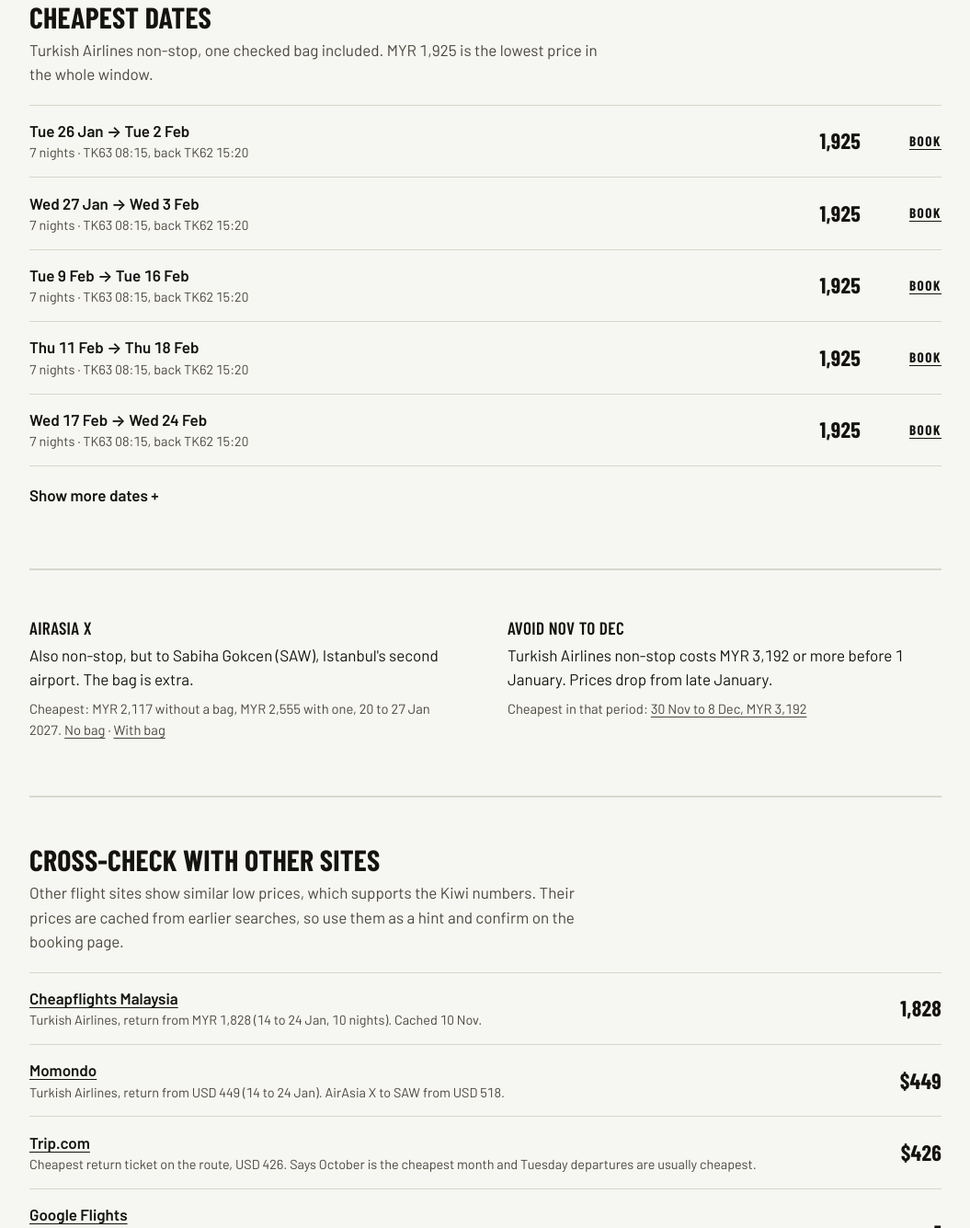
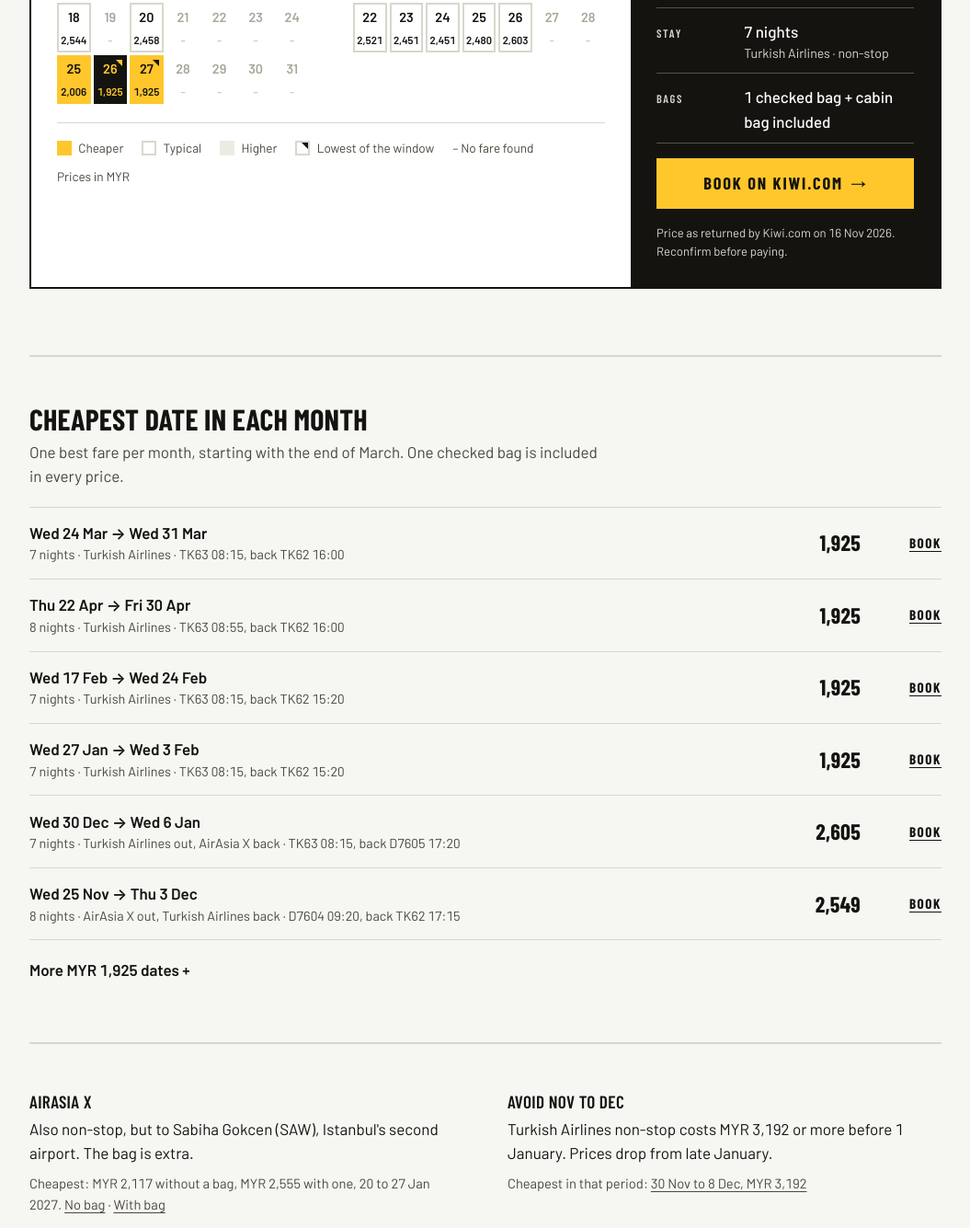
Before and after one commit to itzefyee/istanbul-flights, a plain HTML site: page index.html in a window 1280 px wide. Shown: the part 1465-2800 px from the top of the page at 92% size, without its empty margins (112-1167 px from the left). Drawn offline with nearby package versions, Linux system fonts and the light colour scheme.

Commit message:
Per-month cheapest dates, Istanbul photos, mixed-airline labels

```diff
--- a/index.html
+++ b/index.html
@@ -207,7 +207,7 @@ details.more[open] summary::after{content:" \2212"}
 .fine ul{padding-left:1.1rem;margin:.5rem 0 0}
 .refs-q{columns:1;list-style:none;padding:0;margin:.75rem 0 0}
 @media(min-width:56rem){.refs-q{columns:2;column-gap:3rem}}
-.refs-q li{break-inside:avoid;padding:.35rem 0;font-size:.95rem}.flist.x .fr{grid-template-columns:minmax(0,1fr) auto}.flist.x .fr>span:last-child{display:none}.flist.x a{text-underline-offset:.2em}</style>
+.refs-q li{break-inside:avoid;padding:.35rem 0;font-size:.95rem}.flist.x .fr{grid-template-columns:minmax(0,1fr) auto}.flist.x .fr>span:last-child{display:none}.flist.x a{text-underline-offset:.2em}.ph-hero{margin:0;background:var(--ink)}.ph-hero img{display:block;width:100%;height:clamp(14rem,34vw,26rem);object-fit:cover;object-position:50% 45%}figure{margin:0}figcaption{font-size:.82rem;color:var(--ink-2);padding:.6rem 0}.ph-hero figcaption{max-width:68rem;margin:0 auto;padding:.7rem clamp(1.25rem,4vw,3rem);color:#d9d8cf}.ph-hero figcaption a{color:#fff}.ph-pair{display:grid;gap:1.25rem}.ph-pair figure:first-child img{aspect-ratio:16/9;object-fit:cover}.ph-pair img{display:block;width:100%;height:auto}</style>
 </head>
 <body>
 
@@ -225,6 +225,11 @@ details.more[open] summary::after{content:" \2212"}
     </dl>
   </div>
 </header>
+<figure class="ph-hero">
+  <img src="img/panorama.jpg" width="1920" height="1071" alt="Istanbul from Galata Tower at dusk: the Golden Horn, Galata Bridge and the Hagia Sophia and Blue Mosque skyline" fetchpriority="high">
+  <figcaption>Golden Horn, Galata Bridge and the old city from Galata Tower. Photo: <a href="https://commons.wikimedia.org/wiki/File:Istanbul_panorama_(16293921746).jpg" target="_blank" rel="noopener noreferrer">Juraj Patekar</a>, <a href="https://creativecommons.org/licenses/by/2.0/" target="_blank" rel="noopener noreferrer">CC BY 2.0</a></figcaption>
+</figure>
+
 
 <main class="wrap">
 
@@ -256,35 +261,36 @@ details.more[open] summary::after{content:" \2212"}
       <aside class="pk-fare" id="fare" aria-live="polite"></aside>
     </div>
   </section>
-    <section class="block" aria-labelledby="cheap">
-    <h2 id="cheap">Cheapest dates</h2>
-    <p class="sub-p">Turkish Airlines non-stop, one checked bag included. MYR 1,925 is the lowest price in the whole window.</p>
+      <section class="block" aria-labelledby="cheap">
+    <h2 id="cheap">Cheapest date in each month</h2>
+    <p class="sub-p">One best fare per month, starting with the end of March. One checked bag is included in every price.</p>
     <ul class="flist">
-<li class="fr"><div class="fr-d"><strong>Tue 26 Jan &rarr; Tue 2 Feb</strong><span>7 nights &middot; TK63 08:15, back TK62 15:20</span></div><div class="fr-p">1,925</div><a class="fr-l" href="https://kiwi.com/u/kgv9326" target="_blank" rel="noopener noreferrer">Book<span class="sr-only"> Tue 26 Jan</span></a></li>
-<li class="fr"><div class="fr-d"><strong>Wed 27 Jan &rarr; Wed 3 Feb</strong><span>7 nights &middot; TK63 08:15, back TK62 15:20</span></div><div class="fr-p">1,925</div><a class="fr-l" href="https://kiwi.com/u/hw743j" target="_blank" rel="noopener noreferrer">Book<span class="sr-only"> Wed 27 Jan</span></a></li>
-<li class="fr"><div class="fr-d"><strong>Tue 9 Feb &rarr; Tue 16 Feb</strong><span>7 nights &middot; TK63 08:15, back TK62 15:20</span></div><div class="fr-p">1,925</div><a class="fr-l" href="https://kiwi.com/u/j5c2qjy" target="_blank" rel="noopener noreferrer">Book<span class="sr-only"> Tue 9 Feb</span></a></li>
-<li class="fr"><div class="fr-d"><strong>Thu 11 Feb &rarr; Thu 18 Feb</strong><span>7 nights &middot; TK63 08:15, back TK62 15:20</span></div><div class="fr-p">1,925</div><a class="fr-l" href="https://kiwi.com/u/puwc3d" target="_blank" rel="noopener noreferrer">Book<span class="sr-only"> Thu 11 Feb</span></a></li>
-<li class="fr"><div class="fr-d"><strong>Wed 17 Feb &rarr; Wed 24 Feb</strong><span>7 nights &middot; TK63 08:15, back TK62 15:20</span></div><div class="fr-p">1,925</div><a class="fr-l" href="https://kiwi.com/u/uvp96pf" target="_blank" rel="noopener noreferrer">Book<span class="sr-only"> Wed 17 Feb</span></a></li>
+<li class="fr"><div class="fr-d"><strong>Wed 24 Mar &rarr; Wed 31 Mar</strong><span>7 nights &middot; Turkish Airlines &middot; TK63 08:15, back TK62 16:00</span></div><div class="fr-p">1,925</div><a class="fr-l" href="https://kiwi.com/u/vufuk6" target="_blank" rel="noopener noreferrer">Book<span class="sr-only"> Wed 24 Mar</span></a></li>
+<li class="fr"><div class="fr-d"><strong>Thu 22 Apr &rarr; Fri 30 Apr</strong><span>8 nights &middot; Turkish Airlines &middot; TK63 08:55, back TK62 16:00</span></div><div class="fr-p">1,925</div><a class="fr-l" href="https://kiwi.com/u/5sq5d3m" target="_blank" rel="noopener noreferrer">Book<span class="sr-only"> Thu 22 Apr</span></a></li>
+<li class="fr"><div class="fr-d"><strong>Wed 17 Feb &rarr; Wed 24 Feb</strong><span>7 nights &middot; Turkish Airlines &middot; TK63 08:15, back TK62 15:20</span></div><div class="fr-p">1,925</div><a class="fr-l" href="https://kiwi.com/u/uvp96pf" target="_blank" rel="noopener noreferrer">Book<span class="sr-only"> Wed 17 Feb</span></a></li>
+<li class="fr"><div class="fr-d"><strong>Wed 27 Jan &rarr; Wed 3 Feb</strong><span>7 nights &middot; Turkish Airlines &middot; TK63 08:15, back TK62 15:20</span></div><div class="fr-p">1,925</div><a class="fr-l" href="https://kiwi.com/u/hw743j" target="_blank" rel="noopener noreferrer">Book<span class="sr-only"> Wed 27 Jan</span></a></li>
+<li class="fr"><div class="fr-d"><strong>Wed 30 Dec &rarr; Wed 6 Jan</strong><span>7 nights &middot; Turkish Airlines out, AirAsia X back &middot; TK63 08:15, back D7605 17:20</span></div><div class="fr-p">2,605</div><a class="fr-l" href="https://kiwi.com/u/kwur38m" target="_blank" rel="noopener noreferrer">Book<span class="sr-only"> Wed 30 Dec</span></a></li>
+<li class="fr"><div class="fr-d"><strong>Wed 25 Nov &rarr; Thu 3 Dec</strong><span>8 nights &middot; AirAsia X out, Turkish Airlines back &middot; D7604 09:20, back TK62 17:15</span></div><div class="fr-p">2,549</div><a class="fr-l" href="https://kiwi.com/u/mcgsyu" target="_blank" rel="noopener noreferrer">Book<span class="sr-only"> Wed 25 Nov</span></a></li>
     </ul>
     <details class="more">
-      <summary>Show more dates</summary>
+      <summary>More MYR 1,925 dates</summary>
       <ul class="flist">
-<li class="fr"><div class="fr-d"><strong>Thu 11 Mar &rarr; Fri 19 Mar</strong><span>8 nights &middot; TK63 08:15, back TK62 15:20</span></div><div class="fr-p">1,925</div><a class="fr-l" href="https://kiwi.com/u/nbjj3b2" target="_blank" rel="noopener noreferrer">Book<span class="sr-only"> Thu 11 Mar</span></a></li>
-<li class="fr"><div class="fr-d"><strong>Sun 21 Mar &rarr; Mon 29 Mar</strong><span>8 nights &middot; TK63 08:15, back TK62 16:00</span></div><div class="fr-p">1,925</div><a class="fr-l" href="https://kiwi.com/u/5kbdycv" target="_blank" rel="noopener noreferrer">Book<span class="sr-only"> Sun 21 Mar</span></a></li>
-<li class="fr"><div class="fr-d"><strong>Tue 23 Mar &rarr; Tue 30 Mar</strong><span>7 nights &middot; TK63 08:15, back TK62 16:00</span></div><div class="fr-p">1,925</div><a class="fr-l" href="https://kiwi.com/u/vfzgq46" target="_blank" rel="noopener noreferrer">Book<span class="sr-only"> Tue 23 Mar</span></a></li>
-<li class="fr"><div class="fr-d"><strong>Wed 24 Mar &rarr; Wed 31 Mar</strong><span>7 nights &middot; TK63 08:15, back TK62 16:00</span></div><div class="fr-p">1,925</div><a class="fr-l" href="https://kiwi.com/u/vufuk6" target="_blank" rel="noopener noreferrer">Book<span class="sr-only"> Wed 24 Mar</span></a></li>
-<li class="fr"><div class="fr-d"><strong>Wed 21 Apr &rarr; Thu 29 Apr</strong><span>8 nights &middot; TK63 08:55, back TK62 16:00</span></div><div class="fr-p">1,925</div><a class="fr-l" href="https://kiwi.com/u/fcr87r" target="_blank" rel="noopener noreferrer">Book<span class="sr-only"> Wed 21 Apr</span></a></li>
-<li class="fr"><div class="fr-d"><strong>Thu 22 Apr &rarr; Fri 30 Apr</strong><span>8 nights &middot; TK63 08:55, back TK62 16:00</span></div><div class="fr-p">1,925</div><a class="fr-l" href="https://kiwi.com/u/5sq5d3m" target="_blank" rel="noopener noreferrer">Book<span class="sr-only"> Thu 22 Apr</span></a></li>
-<li class="fr"><div class="fr-d"><strong>Wed 10 Feb &rarr; Wed 17 Feb</strong><span>7 nights &middot; TK63 08:15, back TK62 15:20</span></div><div class="fr-p">1,927</div><a class="fr-l" href="https://kiwi.com/u/n24mbvm" target="_blank" rel="noopener noreferrer">Book<span class="sr-only"> Wed 10 Feb</span></a></li>
-<li class="fr"><div class="fr-d"><strong>Thu 15 Apr &rarr; Fri 23 Apr</strong><span>8 nights &middot; TK63 08:55, back TK62 16:00</span></div><div class="fr-p">1,927</div><a class="fr-l" href="https://kiwi.com/u/hhg489" target="_blank" rel="noopener noreferrer">Book<span class="sr-only"> Thu 15 Apr</span></a></li>
-<li class="fr"><div class="fr-d"><strong>Thu 18 Feb &rarr; Thu 25 Feb</strong><span>7 nights &middot; TK63 08:15, back TK62 15:20</span></div><div class="fr-p">1,928</div><a class="fr-l" href="https://kiwi.com/u/ur9db3h" target="_blank" rel="noopener noreferrer">Book<span class="sr-only"> Thu 18 Feb</span></a></li>
-<li class="fr"><div class="fr-d"><strong>Wed 7 Apr &rarr; Thu 15 Apr</strong><span>8 nights &middot; TK63 08:55, back TK62 16:00</span></div><div class="fr-p">1,936</div><a class="fr-l" href="https://kiwi.com/u/x5xqr3" target="_blank" rel="noopener noreferrer">Book<span class="sr-only"> Wed 7 Apr</span></a></li>
-<li class="fr"><div class="fr-d"><strong>Wed 28 Apr &rarr; Wed 5 May</strong><span>7 nights &middot; TK63 08:55, back TK62 16:00</span></div><div class="fr-p">1,936</div><a class="fr-l" href="https://kiwi.com/u/r4guvp" target="_blank" rel="noopener noreferrer">Book<span class="sr-only"> Wed 28 Apr</span></a></li>
-<li class="fr"><div class="fr-d"><strong>Thu 29 Apr &rarr; Thu 6 May</strong><span>7 nights &middot; TK63 08:55, back TK62 16:00</span></div><div class="fr-p">1,936</div><a class="fr-l" href="https://kiwi.com/u/wu7cfz" target="_blank" rel="noopener noreferrer">Book<span class="sr-only"> Thu 29 Apr</span></a></li>
+<li class="fr"><div class="fr-d"><strong>Thu 29 Apr &rarr; Thu 6 May</strong><span>7 nights &middot; Turkish Airlines &middot; TK63 08:55, back TK62 16:00</span></div><div class="fr-p">1,936</div><a class="fr-l" href="https://kiwi.com/u/wu7cfz" target="_blank" rel="noopener noreferrer">Book<span class="sr-only"> Thu 29 Apr</span></a></li>
+<li class="fr"><div class="fr-d"><strong>Wed 28 Apr &rarr; Wed 5 May</strong><span>7 nights &middot; Turkish Airlines &middot; TK63 08:55, back TK62 16:00</span></div><div class="fr-p">1,936</div><a class="fr-l" href="https://kiwi.com/u/r4guvp" target="_blank" rel="noopener noreferrer">Book<span class="sr-only"> Wed 28 Apr</span></a></li>
+<li class="fr"><div class="fr-d"><strong>Wed 21 Apr &rarr; Thu 29 Apr</strong><span>8 nights &middot; Turkish Airlines &middot; TK63 08:55, back TK62 16:00</span></div><div class="fr-p">1,925</div><a class="fr-l" href="https://kiwi.com/u/fcr87r" target="_blank" rel="noopener noreferrer">Book<span class="sr-only"> Wed 21 Apr</span></a></li>
+<li class="fr"><div class="fr-d"><strong>Thu 15 Apr &rarr; Fri 23 Apr</strong><span>8 nights &middot; Turkish Airlines &middot; TK63 08:55, back TK62 16:00</span></div><div class="fr-p">1,927</div><a class="fr-l" href="https://kiwi.com/u/hhg489" target="_blank" rel="noopener noreferrer">Book<span class="sr-only"> Thu 15 Apr</span></a></li>
+<li class="fr"><div class="fr-d"><strong>Wed 7 Apr &rarr; Thu 15 Apr</strong><span>8 nights &middot; Turkish Airlines &middot; TK63 08:55, back TK62 16:00</span></div><div class="fr-p">1,936</div><a class="fr-l" href="https://kiwi.com/u/x5xqr3" target="_blank" rel="noopener noreferrer">Book<span class="sr-only"> Wed 7 Apr</span></a></li>
+<li class="fr"><div class="fr-d"><strong>Tue 23 Mar &rarr; Tue 30 Mar</strong><span>7 nights &middot; Turkish Airlines &middot; TK63 08:15, back TK62 16:00</span></div><div class="fr-p">1,925</div><a class="fr-l" href="https://kiwi.com/u/vfzgq46" target="_blank" rel="noopener noreferrer">Book<span class="sr-only"> Tue 23 Mar</span></a></li>
+<li class="fr"><div class="fr-d"><strong>Sun 21 Mar &rarr; Mon 29 Mar</strong><span>8 nights &middot; Turkish Airlines &middot; TK63 08:15, back TK62 16:00</span></div><div class="fr-p">1,925</div><a class="fr-l" href="https://kiwi.com/u/5kbdycv" target="_blank" rel="noopener noreferrer">Book<span class="sr-only"> Sun 21 Mar</span></a></li>
+<li class="fr"><div class="fr-d"><strong>Thu 11 Mar &rarr; Fri 19 Mar</strong><span>8 nights &middot; Turkish Airlines &middot; TK63 08:15, back TK62 15:20</span></div><div class="fr-p">1,925</div><a class="fr-l" href="https://kiwi.com/u/nbjj3b2" target="_blank" rel="noopener noreferrer">Book<span class="sr-only"> Thu 11 Mar</span></a></li>
+<li class="fr"><div class="fr-d"><strong>Thu 18 Feb &rarr; Thu 25 Feb</strong><span>7 nights &middot; Turkish Airlines &middot; TK63 08:15, back TK62 15:20</span></div><div class="fr-p">1,928</div><a class="fr-l" href="https://kiwi.com/u/ur9db3h" target="_blank" rel="noopener noreferrer">Book<span class="sr-only"> Thu 18 Feb</span></a></li>
+<li class="fr"><div class="fr-d"><strong>Thu 11 Feb &rarr; Thu 18 Feb</strong><span>7 nights &middot; Turkish Airlines &middot; TK63 08:15, back TK62 15:20</span></div><div class="fr-p">1,925</div><a class="fr-l" href="https://kiwi.com/u/puwc3d" target="_blank" rel="noopener noreferrer">Book<span class="sr-only"> Thu 11 Feb</span></a></li>
+<li class="fr"><div class="fr-d"><strong>Wed 10 Feb &rarr; Wed 17 Feb</strong><span>7 nights &middot; Turkish Airlines &middot; TK63 08:15, back TK62 15:20</span></div><div class="fr-p">1,927</div><a class="fr-l" href="https://kiwi.com/u/n24mbvm" target="_blank" rel="noopener noreferrer">Book<span class="sr-only"> Wed 10 Feb</span></a></li>
+<li class="fr"><div class="fr-d"><strong>Tue 9 Feb &rarr; Tue 16 Feb</strong><span>7 nights &middot; Turkish Airlines &middot; TK63 08:15, back TK62 15:20</span></div><div class="fr-p">1,925</div><a class="fr-l" href="https://kiwi.com/u/j5c2qjy" target="_blank" rel="noopener noreferrer">Book<span class="sr-only"> Tue 9 Feb</span></a></li>
+<li class="fr"><div class="fr-d"><strong>Tue 26 Jan &rarr; Tue 2 Feb</strong><span>7 nights &middot; Turkish Airlines &middot; TK63 08:15, back TK62 15:20</span></div><div class="fr-p">1,925</div><a class="fr-l" href="https://kiwi.com/u/kgv9326" target="_blank" rel="noopener noreferrer">Book<span class="sr-only"> Tue 26 Jan</span></a></li>
       </ul>
     </details>
   </section>
-
   <section class="block" aria-labelledby="other">
     <div class="two">
       <div>
@@ -300,6 +306,12 @@ details.more[open] summary::after{content:" \2212"}
     </div>
   </section>
 
+  <section class="block" aria-label="Istanbul photos">
+    <div class="ph-pair">
+      <figure><img src="img/night.jpg" width="1920" height="1197" loading="lazy" alt="Yeni Mosque and Galata Bridge lit up at night, seen from Galata Tower"><figcaption>Yeni Mosque and Galata Bridge at night. Photo: <a href="https://commons.wikimedia.org/wiki/File:Istanbul_at_night_(16193962812).jpg" target="_blank" rel="noopener noreferrer">Juraj Patekar</a>, <a href="https://creativecommons.org/licenses/by/2.0/" target="_blank" rel="noopener noreferrer">CC BY 2.0</a></figcaption></figure>
+      <figure><img src="img/skyline.jpg" width="1920" height="680" loading="lazy" alt="The Bosphorus with ferries and the modern Istanbul skyline"><figcaption>The Bosphorus and the modern skyline. Photo: <a href="https://commons.wikimedia.org/wiki/File:Istanbul_Skyline.jpg" target="_blank" rel="noopener noreferrer">Ben Morlok</a>, <a href="https://creativecommons.org/licenses/by-sa/2.0/" target="_blank" rel="noopener noreferrer">CC BY-SA 2.0</a></figcaption></figure>
+    </div>
+  </section>
   <section class="block" aria-labelledby="xcheck">
     <h2 id="xcheck">Cross-check with other sites</h2>
     <p class="sub-p">Other flight sites show similar low prices, which supports the Kiwi numbers. Their prices are cached from earlier searches, so use them as a hint and confirm on the booking page.</p>
@@ -396,7 +408,7 @@ function render(){
       else{
         btn.className='day '+tier(x.p)+(x.p===min?' best':'');
         btn.innerHTML='<span class="n">'+d+'</span><span class="pr">'+fmt(x.p)+'</span>';
-        btn.setAttribute('aria-label',label+', MYR '+fmt(x.p)+', '+AIR[x.c]+', return '+shortDate(x.r[1]));
+        btn.setAttribute('aria-label',label+', MYR '+fmt(x.p)+', '+AIR[x.o[0].slice(0,2)]+', return '+shortDate(x.r[1]));
         btn.setAttribute('aria-pressed',sel===ks?'true':'false');
         btn.dataset.d=ks;
         btn.addEventListener('click',function(){select(this.dataset.d,false)});
@@ -418,13 +430,13 @@ function select(ks,scroll){
 }
 function showFare(x){
   var sub=x.p===min?'Lowest fare in the window':(x.p<=lo?'Cheaper than most dates':(x.p>=hi?'Higher than most dates':'Typical for this window'));
-  var bag=x.c==='TK'?'1 checked bag + cabin bag included':'1 checked bag added in this price (about MYR 430 extra over the base fare)';
+  var both=x.o[0].slice(0,2)==='TK'&&x.r[0].slice(0,2)==='TK';var bag=both?'1 checked bag + cabin bag included':'1 checked bag added in this price (about MYR 430 extra over the base fare)';
   fareEl.innerHTML='<h3>Your fare</h3>'+
    '<div><div class="big"><small>MYR</small>'+fmt(x.p)+'</div><div class="verdict-line">'+sub+'</div></div>'+
    '<dl>'+
    '<div><dt>Out</dt><dd>'+longDate(x.d)+'<span>'+x.o[0]+' &middot; KUL '+x.o[1]+' &rarr; '+x.o[3]+' '+x.o[2]+'</span></dd></div>'+
    '<div><dt>Back</dt><dd>'+longDate(x.r[1])+'<span>'+x.r[0]+' &middot; '+x.r[5]+' '+x.r[2]+' &rarr; KUL '+x.r[3]+(x.r[4]!==x.r[1]?' (+1)':'')+'</span></dd></div>'+
-   '<div><dt>Stay</dt><dd>'+nights(x)+' nights<span>'+AIR[x.c]+' &middot; non-stop &middot; '+APT[x.o[3]]+'</span></dd></div>'+
+   '<div><dt>Stay</dt><dd>'+nights(x)+' nights<span>'+(x.o[0].slice(0,2)===x.r[0].slice(0,2)?AIR[x.o[0].slice(0,2)]:AIR[x.o[0].slice(0,2)]+' out, '+AIR[x.r[0].slice(0,2)]+' back')+' &middot; non-stop</span></dd></div>'+
    '<div><dt>Bags</dt><dd>'+bag+'</dd></div>'+
    '</dl>'+
    '<a class="btn" href="'+x.l+'" target="_blank" rel="noopener noreferrer">Book on Kiwi.com <span aria-hidden="true">&rarr;</span></a>'+
```
Also changed, not shown: img/night.jpg (added), img/panorama.jpg (added), img/skyline.jpg (added).
